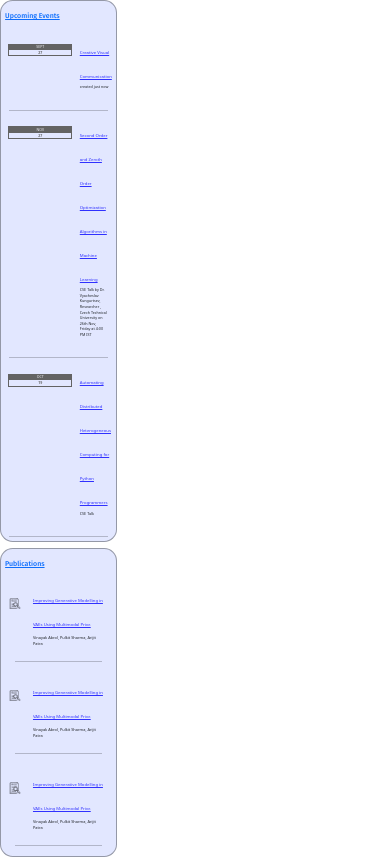
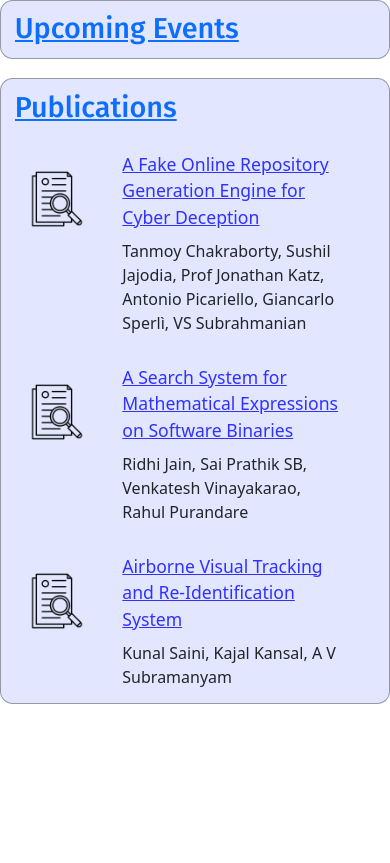
Before and after one commit to mohitbansal2020526/CSE_Website_IIITD_, a Gatsby site: page /news-and-events/Rightcomponent in a window 390 px wide. Built offline with nearby package versions, Linux system fonts and the light colour scheme; Gatsby itself is replaced by a stand-in of ours; a web font is replaced by a local one.

Commit message:
Fix responsiveness. Fix Publications section.

```diff
--- a/src/components/Card/Card2.module.css
+++ b/src/components/Card/Card2.module.css
@@ -1,6 +1,6 @@
 .container {
   position: relative;
-  background: #f1f1f1;
+  background: #ffffff;
   margin: 10px;
   padding: 10px 10px 60px;
   flex: 1;
--- a/src/components/Card/Eventscard.jsx
+++ b/src/components/Card/Eventscard.jsx
@@ -35,7 +35,6 @@ const Eventscard = props => {
           </p>
         </div>
       </div>
-      <hr style={style} />
     </div>
   )
 }
--- a/src/components/Card/Publicationcard.jsx
+++ b/src/components/Card/Publicationcard.jsx
@@ -25,7 +25,6 @@ const Publicationcard = props => {
           <p className="publication-desc">{props.description}</p>
         </div>
       </div>
-      <hr style={style} />
     </div>
   )
 }
--- a/src/components/Nav/DesktopNav/Nav.css
+++ b/src/components/Nav/DesktopNav/Nav.css
@@ -1,6 +1,6 @@
 .navbar-internal {
   font-family: "Source Sans Pro", sans-serif !important;
-  background: #e2e7ff !important;
+  background: #e6eaff !important;
   max-width: 100vw;
   display: flex;
   justify-content: space-between;
--- a/src/pages/news-and-events/Rightcomponent.jsx
+++ b/src/pages/news-and-events/Rightcomponent.jsx
@@ -15,71 +15,80 @@ const month_num_to_name = {
   "07": "Jul",
   "08": "Aug",
   "09": "Sept",
-  "10": "Oct",
-  "11": "Nov",
-  "12": "Dec",
+  10: "Oct",
+  11: "Nov",
+  12: "Dec",
 }
 
 const rightcomponent = () => {
   const recent_events = useStaticQuery(graphql`
-    query MyQuery($date: DateQueryOperatorInput = {}) {
+    query MyQuery {
       allCardsJson(
-        filter: { category: { eq: "Events" }, date: $date }
-        limit: 3
-        sort: { fields: date, order: DESC }
+        filter: { category: { in: ["Events", "Publications"] } }
+        limit: 10
       ) {
         nodes {
           description
           date
           title
           subtitle
+          category
         }
       }
     }
   `)
 
-  const recentEventsList = recent_events.allCardsJson.nodes.map(Element => {
-    return {
-      month: Element.date.split("-")[1],
-      date: Element.date.split("-")[2],
-      link: Element.link,
-      description: Element.description,
-      title: Element.title,
-    }
-  })
+  const recentEventsList = recent_events.allCardsJson.nodes
+    .filter(item => item.category[0] === "Events")
+    .slice(0, 3)
+    .map(item => {
+      return {
+        month: item.date.split("-")[1],
+        date: item.date.split("-")[2],
+        title: item.title,
+        description: item.description,
+        link: item.link,
+      }
+    })
 
-  const Publications = [
-    {
-      date: "2021-02-02",
-      subtitle: "IEEE Trans. Multim. 2021 ",
-      description: "Vinayak Abrol, Pulkit Sharma, Arijit Patra",
-      title: "Improving Generative Modelling in VAEs Using Multimodal Prior.",
-      link: "https://doi.org/10.1109/TMM.2020.3008053",
-      category: ["Publications"],
-    },
-    {
-      date: "2021-02-02",
-      subtitle: "IEEE Trans. Multim. 2021 ",
-      description: "Vinayak Abrol, Pulkit Sharma, Arijit Patra",
-      title: "Improving Generative Modelling in VAEs Using Multimodal Prior.",
-      link: "https://doi.org/10.1109/TMM.2020.3008053",
-      category: ["Publications"],
-    },
-    {
-      date: "2021-02-02",
-      subtitle: "IEEE Trans. Multim. 2021 ",
-      description: "Vinayak Abrol, Pulkit Sharma, Arijit Patra",
-      title: "Improving Generative Modelling in VAEs Using Multimodal Prior.",
-      link: "https://doi.org/10.1109/TMM.2020.3008053",
-      category: ["Publications"],
-    },
-  ]
+  const recentPublicationsList = recent_events.allCardsJson.nodes
+    .filter(item => item.category[0] === "Publications")
+    .slice(0, 3)
+
+  // const Publications = [
+  //   {
+  //     date: "2021-02-02",
+  //     subtitle: "IEEE Trans. Multim. 2021 ",
+  //     description: "Vinayak Abrol, Pulkit Sharma, Arijit Patra",
+  //     title: "Improving Generative Modelling in VAEs Using Multimodal Prior.",
+  //     link: "https://doi.org/10.1109/TMM.2020.3008053",
+  //     category: ["Publications"],
+  //   },
+  //   {
+  //     date: "2021-02-02",
+  //     subtitle: "IEEE Trans. Multim. 2021 ",
+  //     description: "Vinayak Abrol, Pulkit Sharma, Arijit Patra",
+  //     title: "Improving Generative Modelling in VAEs Using Multimodal Prior.",
+  //     link: "https://doi.org/10.1109/TMM.2020.3008053",
+  //     category: ["Publications"],
+  //   },
+  //   {
+  //     date: "2021-02-02",
+  //     subtitle: "IEEE Trans. Multim. 2021 ",
+  //     description: "Vinayak Abrol, Pulkit Sharma, Arijit Patra",
+  //     title: "Improving Generative Modelling in VAEs Using Multimodal Prior.",
+  //     link: "https://doi.org/10.1109/TMM.2020.3008053",
+  //     category: ["Publications"],
+  //   },
+  // ]
 
   return (
     <div className="right-container">
       <div className="eventscard-container right-item">
         <h3 className="margintopbot prevent_overflow">
-          <Link to="/news-and-events/events">Upcoming Events</Link>
+          <Link className="events-title" to="/news-and-events/events">
+            Upcoming Events
+          </Link>
         </h3>
         {recentEventsList.map((item, index) => {
           return (
@@ -96,9 +105,11 @@ const rightcomponent = () => {
 
       <div className="right-item">
         <h3 className="margintopbot prevent_overflow">
-          <Link to="/research/pubs2">Publications</Link>
+          <Link className="publications-title" to="/research/pubs2">
+            Publications
+          </Link>
         </h3>
-        {Publications.map((item, index) => {
+        {recentPublicationsList.map((item, index) => {
           return (
             <Publicationcard
               title={item.title}
```
Also changed, not shown: src/components/Footer/Footer.css (+6 -3 lines), src/components/Layout.css.
